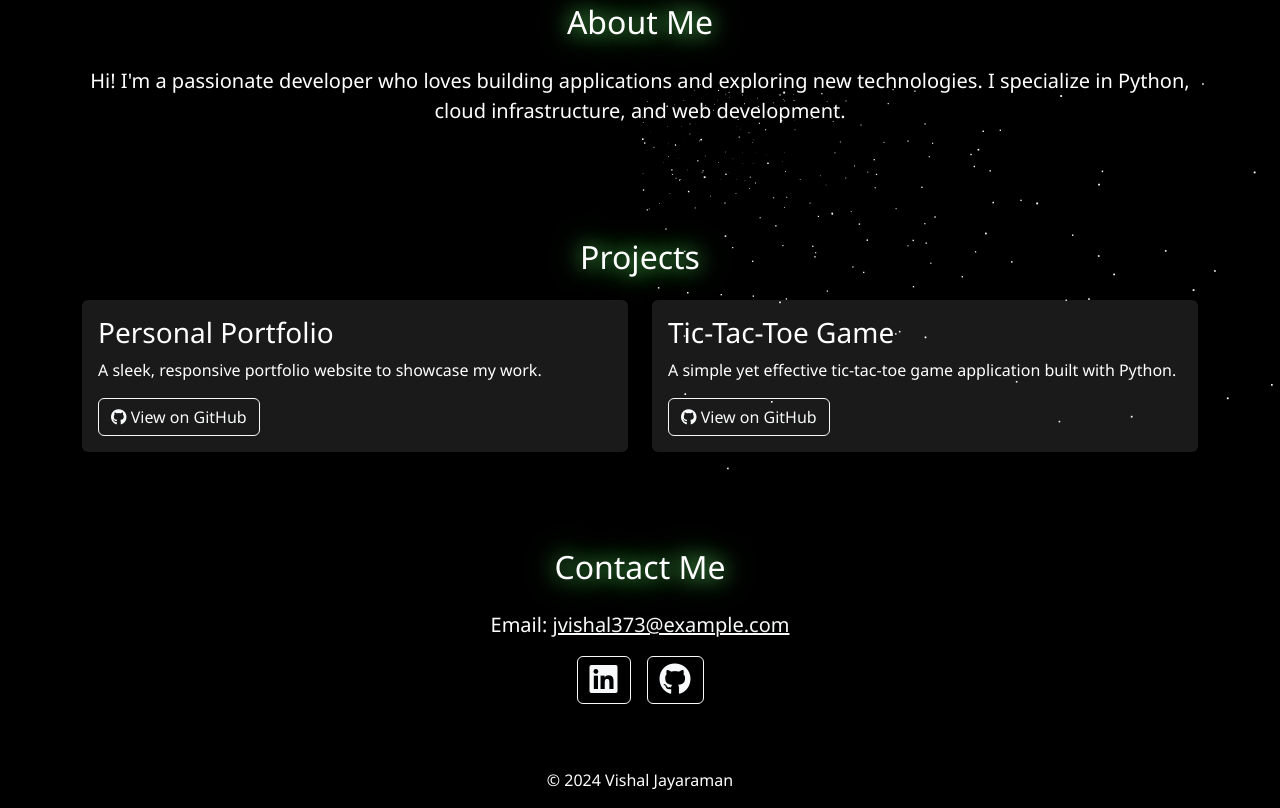
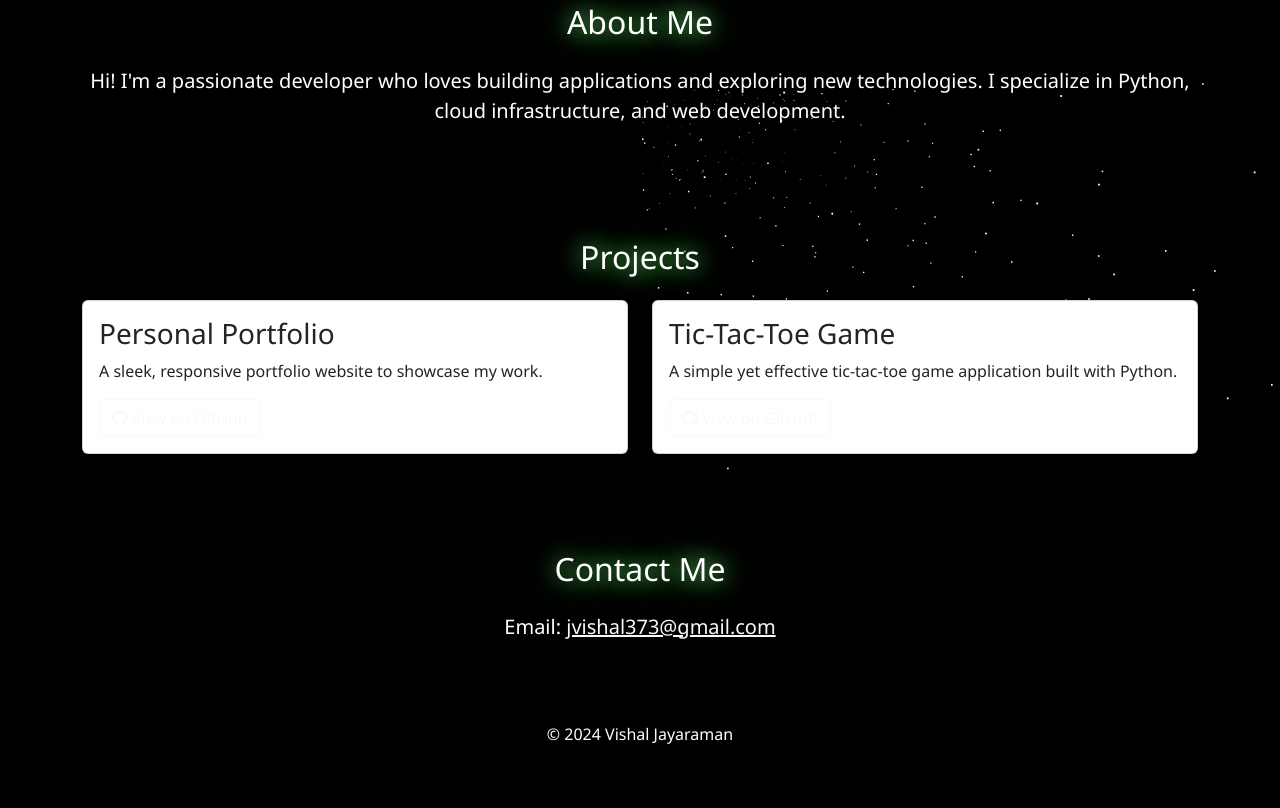
Before and after one commit to Vishaljayaraman/Vishaljayaraman.github.io, a plain HTML site: page index.html in a window 1280 px wide. Shown: the part 318-1126 px from the top of the page. After the commit the page ends 1080 px from the top, so only its background shows below. Drawn offline with nearby package versions, Linux system fonts and the light colour scheme.

Commit message:
s theme 2

```diff
--- a/index.html
+++ b/index.html
@@ -49,8 +49,6 @@
         <div class="container">
             <h2 class="text-center mb-4 glow-text">Projects</h2>
             <div class="row g-4">
-
-                <!-- Project 1 -->
                 <div class="col-md-6">
                     <div class="card h-100 shadow project-card">
                         <div class="card-body">
@@ -63,7 +61,6 @@
                     </div>
                 </div>
 
-                <!-- Project 2 -->
                 <div class="col-md-6">
                     <div class="card h-100 shadow project-card">
                         <div class="card-body">
@@ -75,7 +72,6 @@
                         </div>
                     </div>
                 </div>
-
             </div>
         </div>
     </section>
@@ -84,15 +80,7 @@
     <section id="contact" class="py-5">
         <div class="container text-center text-white">
             <h2 class="mb-4 glow-text">Contact Me</h2>
-            <p class="lead">Email: <a href="mailto:jvishal373@example.com" class="text-light">jvishal373@example.com</a></p>
-            <div class="d-flex justify-content-center gap-3 mt-3">
-                <a href="https://www.linkedin.com/in/vishal-jayaraman-93a9b8117/" class="btn btn-outline-light" target="_blank">
-                    <i class="fab fa-linkedin fa-2x"></i>
-                </a>
-                <a href="https://github.com/Vishaljayaraman" class="btn btn-outline-light" target="_blank">
-                    <i class="fab fa-github fa-2x"></i>
-                </a>
-            </div>
+            <p class="lead">Email: <a href="mailto:jvishal373@gmail.com" class="text-light">jvishal373@gmail.com</a></p>
         </div>
     </section>
 
--- a/script.js
+++ b/script.js
@@ -48,3 +48,13 @@ window.addEventListener('resize', () => {
     canvas.height = window.innerHeight;
     createStars();
 });
+
+// Close navbar on link click
+document.querySelectorAll('.nav-link').forEach(link => {
+    link.addEventListener('click', () => {
+        const navbarCollapse = document.querySelector('.navbar-collapse');
+        if (navbarCollapse.classList.contains('show')) {
+            new bootstrap.Collapse(navbarCollapse).hide();
+        }
+    });
+});
--- a/style.css
+++ b/style.css
@@ -21,29 +21,7 @@ body {
     text-shadow: 0 0 20px #4CAF50, 0 0 30px #4CAF50;
 }
 
-/* Button Styling */
-.btn-outline-light {
-    transition: background-color 0.3s, color 0.3s;
-}
-
-.btn-outline-light:hover {
-    background-color: #4CAF50;
-    color: #fff;
-}
-
 /* Navigation Bar */
 .navbar {
     background: rgba(0, 0, 0, 0.8);
 }
-
-/* Card Styling */
-.project-card {
-    background: rgba(255, 255, 255, 0.1);
-    color: #fff;
-    border: none;
-    transition: transform 0.3s;
-}
-
-.project-card:hover {
-    transform: translateY(-10px);
-}
```
